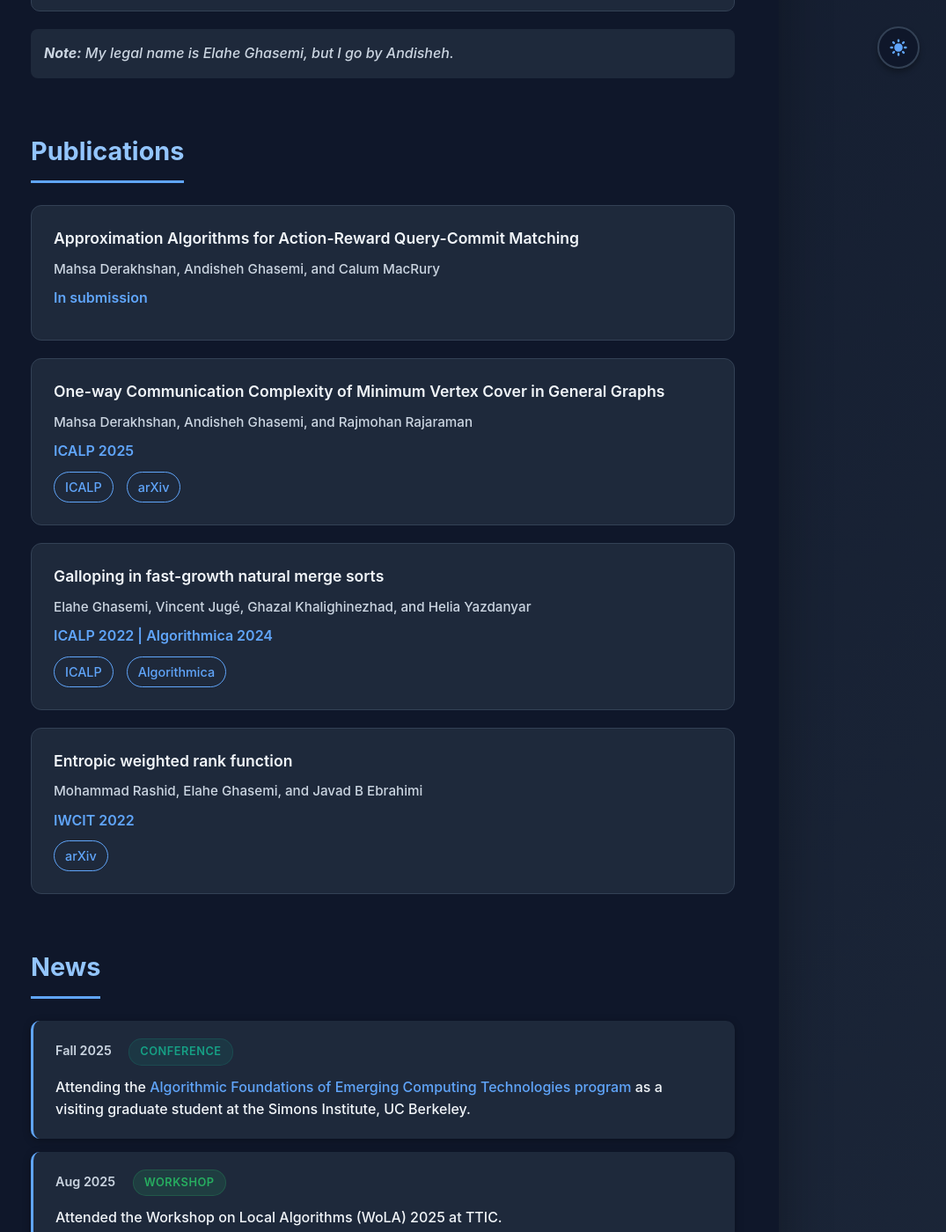
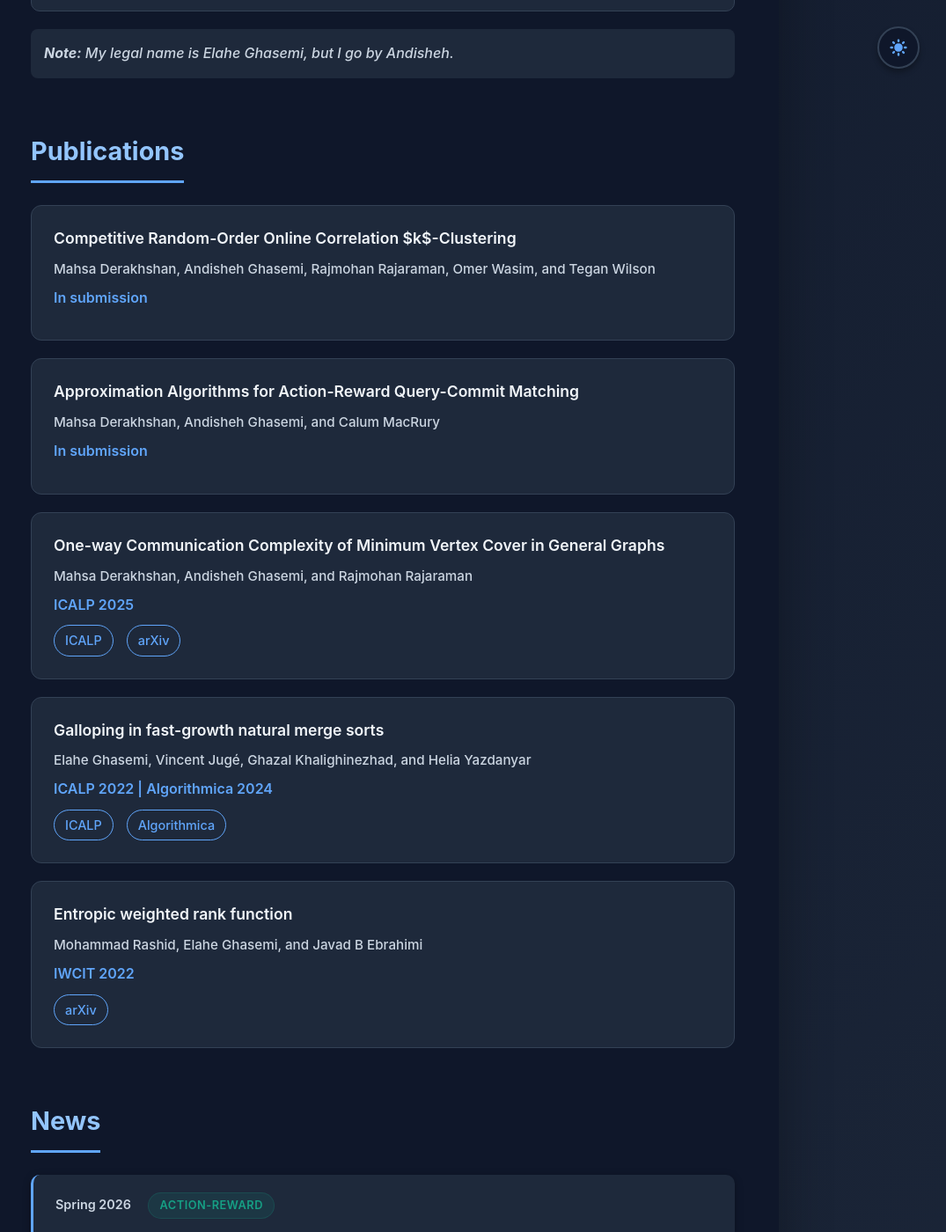
Before and after one commit to andisheGhs/andisheGhs.github.io, a Jekyll site: the page index.html, which Jekyll copies as it is, in a window 1280 px wide and 1400 px high, scrolled down 994 px. Shown: the whole window at 88% size, without its empty margins (205-1280 px from the left). Built offline with Jekyll 4.4.1, drawn with Linux system fonts in a browser that asks for light colours; some of the changed text lies outside the part shown.

Commit message:
kcc and honor award

```diff
--- a/index.html
+++ b/index.html
@@ -806,6 +806,12 @@
                 <h2>Publications</h2>
 
                 <div class="publication">
+                    <h3>Competitive Random-Order Online Correlation $k$-Clustering </h3>
+                    <p class="authors">Mahsa Derakhshan, Andisheh Ghasemi, Rajmohan Rajaraman, Omer Wasim, and Tegan Wilson</p>
+                    <p class="venue">In submission</p>
+                </div>
+
+                <div class="publication">
                     <h3>Approximation Algorithms for Action-Reward Query-Commit Matching </h3>
                     <p class="authors">Mahsa Derakhshan, Andisheh Ghasemi, and Calum MacRury</p>
                     <p class="venue">In submission</p>
@@ -844,6 +850,12 @@
             <section id="news">
                 <h2>News</h2>
                 <div class="news-container">
+                    <div class="news-item">
+                        <span class="news-date">Spring 2026</span>
+                        <span class="news-tag tag-conference">Action-Reward</span>
+                        <p>Honored to receive the 2026 Khoury College PhD Service Award for my leadership in organizing the Northeastern Theory Seminar.</p>
+                    </div>
+
                     <div class="news-item">
                         <span class="news-date">Fall 2025</span>
                         <span class="news-tag tag-conference">Conference</span>
```
